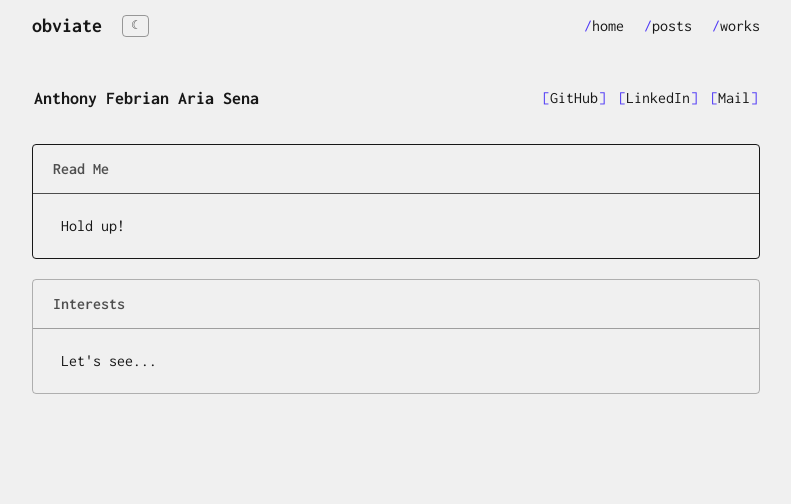
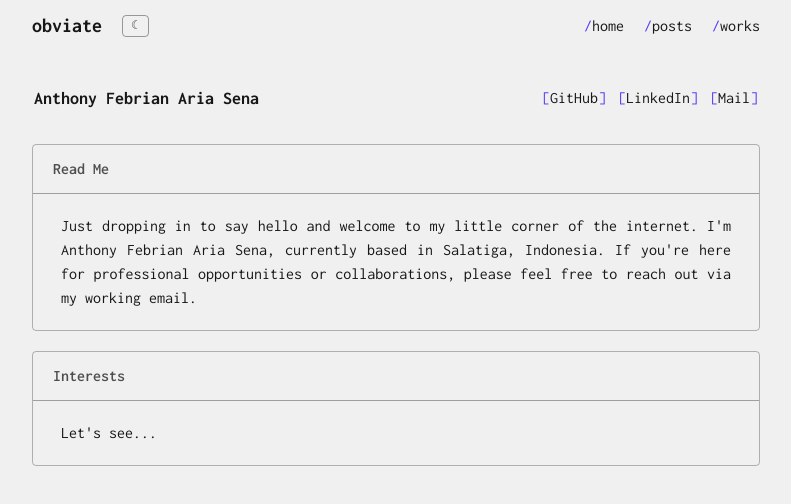
Before and after one commit to nyferin/obviate.my.id, a Next.js app: page / in a window 1280 px wide. Shown: the top 504 px of the page, without its empty margins (244-1035 px from the left). Built offline with nearby package versions, Linux system fonts and the light colour scheme.

Commit message:
fix: border and content

```diff
--- a/src/components/readme.tsx
+++ b/src/components/readme.tsx
@@ -1,11 +1,17 @@
 export function ReadMe() {
   return (
-    <div className="rounded-sm border text-justify">
-      <h2 className="text-current/75 border-b px-5 py-3">
+    <div className="rounded-sm border border-current/30 text-justify">
+      <h2 className="text-current/75 border-b border-current/50 px-5 py-3">
         <span className="font-semibold">Read Me</span>
       </h2>
       <div className="px-7 py-5">
-        <p>Hold up!</p>
+        <p>
+          Just dropping in to say hello and welcome to my little corner of the
+          internet. I&apos;m Anthony Febrian Aria Sena, currently based in
+          Salatiga, Indonesia. If you&apos;re here for professional
+          opportunities or collaborations, please feel free to reach out via my
+          working email.
+        </p>
       </div>
     </div>
   );
```
